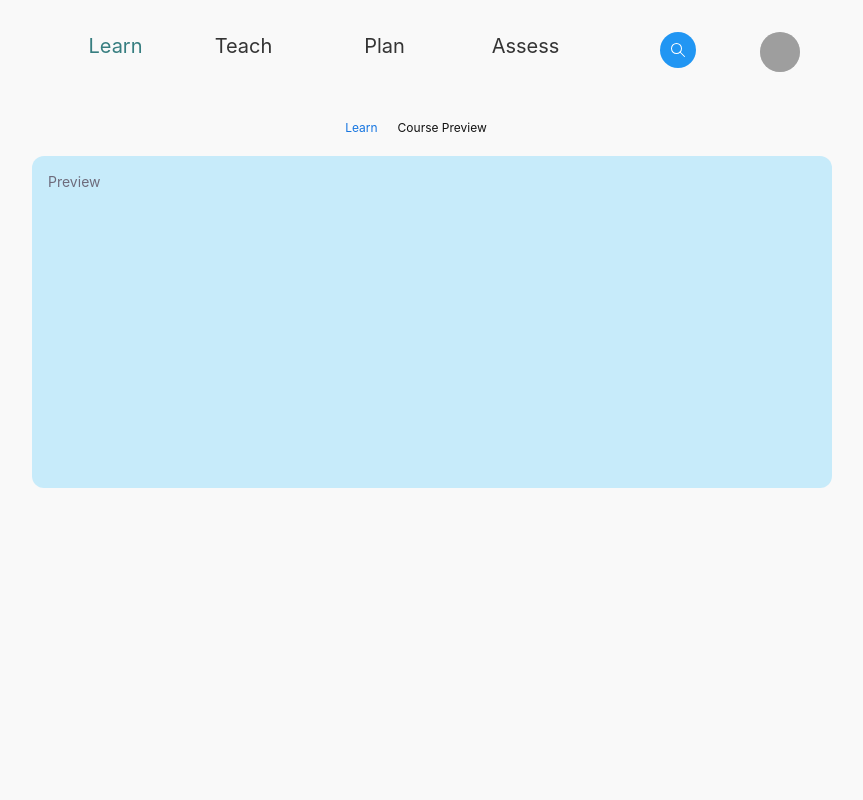
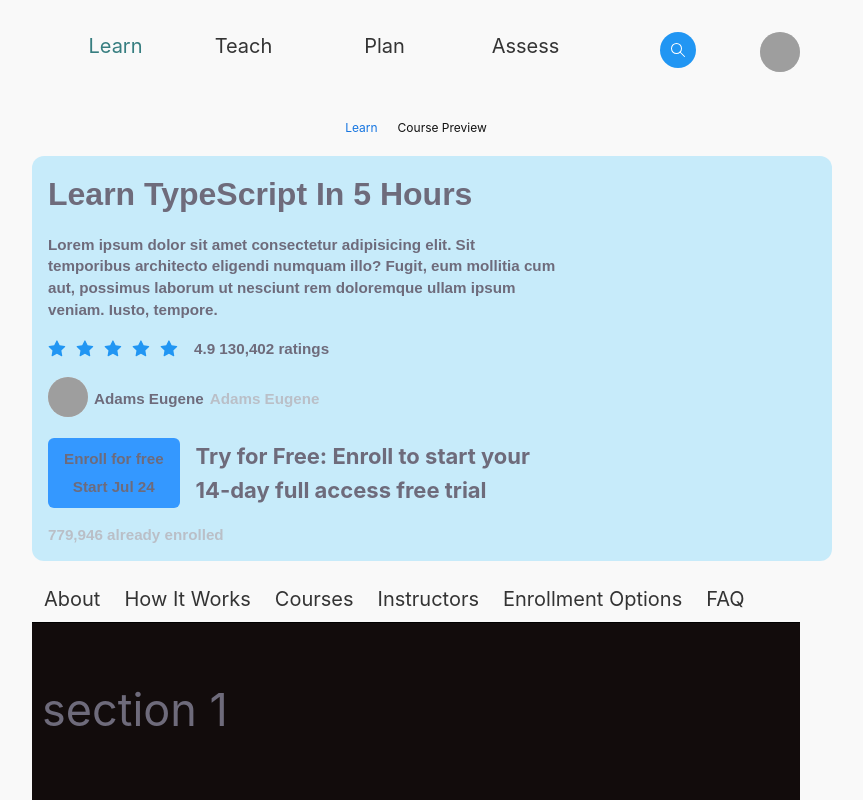
Before and after one commit to AdamsEugene/alpha-teacher, a React (Vite) app: page /learn/1/preview in a window 1280 px wide. Shown: the whole page, without its empty margins (224-1087 px from the left). Built offline with nearby package versions, Linux system fonts and the light colour scheme; grey boxes are pictures that could not be loaded; some icons are missing.

Commit message:
added course preview part 1

```diff
--- a/package.json
+++ b/package.json
@@ -20,6 +20,7 @@
     "react-phone-input-2": "^2.15.1",
     "react-redux": "^8.1.1",
     "react-router-dom": "^6.14.1",
+    "react-scroll": "^1.8.9",
     "react18-input-otp": "^1.1.3",
     "rsuite": "^5.37.0",
     "styled-components": "^6.0.2",
@@ -28,6 +29,7 @@
   "devDependencies": {
     "@types/react": "^18.2.14",
     "@types/react-dom": "^18.2.6",
+    "@types/react-scroll": "^1.8.7",
     "@typescript-eslint/eslint-plugin": "^5.61.0",
     "@typescript-eslint/parser": "^5.61.0",
     "@vitejs/plugin-react-swc": "^3.3.2",
--- /dev/null
+++ b/src/_shared/components/ConditionalRender.tsx
@@ -0,0 +1,10 @@
+/* eslint-disable @typescript-eslint/no-explicit-any */
+interface RenderProps {
+  renderIf: boolean;
+  children?: React.ReactNode;
+}
+
+export default function ConditionalRender({ renderIf, children }: RenderProps) {
+  if (!renderIf) return null;
+  return <>{children}</>;
+}
--- a/src/_shared/components/card/CourseCard.tsx
+++ b/src/_shared/components/card/CourseCard.tsx
@@ -23,7 +23,7 @@ export default function CourseCard(props: Props) {
                       <Avatar
                         size="sm"
                         circle
-                        src="https://avatars.githubusercontent.com/u/12592949"
+                        src="https://avatars.githubusercontent.com/u/8225666"
                         alt="@SevenOutman"
                       />
                     </SmallImage>
@@ -50,7 +50,7 @@ export default function CourseCard(props: Props) {
                       <Avatar
                         size="sm"
                         circle
-                        src="https://avatars.githubusercontent.com/u/12592949"
+                        src="https://avatars.githubusercontent.com/u/8225666"
                         alt="@SevenOutman"
                       />
                     </SmallImageBottom>
--- a/src/_shared/components/card/GlassContainer.tsx
+++ b/src/_shared/components/card/GlassContainer.tsx
@@ -21,4 +21,5 @@ const GlassContainerWrapper = styled.div`
   width: 100%;
   border-radius: 12px;
   padding: 8px;
+  backface-visibility: hidden;
 `;
--- a/src/modules/learn/Preview.tsx
+++ /dev/null
@@ -1,34 +0,0 @@
-/* eslint-disable @typescript-eslint/no-unsafe-member-access */
-/* eslint-disable @typescript-eslint/no-unsafe-return */
-import React from "react";
-import { styled } from "styled-components";
-import Animate from "../../_shared/components/Animate";
-
-const PreviewContainer = React.forwardRef((props, ref) => {
-  return (
-    <PreviewWrapper
-      {...props}
-      ref={ref as React.LegacyRef<HTMLDivElement> | undefined}
-    >
-      <TopPart>Preview</TopPart>
-    </PreviewWrapper>
-  );
-});
-
-export default function Preview() {
-  return <Animate children={PreviewContainer} />;
-}
-
-const PreviewWrapper = styled.div`
-  width: 100%;
-`;
-
-const TopPart = styled.div`
-  min-height: 300px;
-  width: 100%;
-  backdrop-filter: blur(16px) saturate(19%);
-  -webkit-backdrop-filter: blur(16px) saturate(19%);
-  background-color: rgba(52, 195, 255, 0.25);
-  border-radius: 12px;
-  padding: 16px;
-`;
--- /dev/null
+++ b/src/modules/learn/preview/Preview.tsx
@@ -0,0 +1,93 @@
+/* eslint-disable @typescript-eslint/no-unsafe-member-access */
+/* eslint-disable @typescript-eslint/no-unsafe-return */
+import React from "react";
+import { styled } from "styled-components";
+import Animate from "../../../_shared/components/Animate";
+import Typography from "../../../_shared/components/Typography";
+import { Avatar, Button, FlexboxGrid, Rate, Stack } from "rsuite";
+import PreviewDetails from "./PreviewDetails";
+
+const PreviewContainer = React.forwardRef((props, ref) => {
+  return (
+    <PreviewWrapper
+      {...props}
+      ref={ref as React.LegacyRef<HTMLDivElement> | undefined}
+    >
+      <TopPart>
+        <FlexboxGrid>
+          <FlexboxGrid.Item colspan={16}>
+            <Stack spacing={16} direction="column" alignItems="flex-start">
+              <Typography $variant="title">
+                Learn TypeScript In 5 Hours
+              </Typography>
+              <Typography>
+                Lorem ipsum dolor sit amet consectetur adipisicing elit. Sit
+                temporibus architecto eligendi numquam illo? Fugit, eum mollitia
+                cum aut, possimus laborum ut nesciunt rem doloremque ullam ipsum
+                veniam. Iusto, tempore.
+              </Typography>
+              <Stack spacing={6}>
+                <Rate defaultValue={4.9} size="xs" />
+                <Typography>4.9 130,402 ratings</Typography>
+              </Stack>
+              <Stack spacing={6}>
+                <Avatar
+                  size="md"
+                  circle
+                  src={
+                    (Math.random() * 10) % 2 === 0
+                      ? "https://avatars.githubusercontent.com/u/12592949"
+                      : "https://avatars.githubusercontent.com/u/8225666"
+                  }
+                  alt="@SevenOutman"
+                />
+                <Typography>Adams Eugene</Typography>
+                <Typography $color="grey">Adams Eugene</Typography>
+              </Stack>
+              <Stack spacing={16}>
+                <Button appearance="primary" size="lg">
+                  <Stack spacing={6} direction="column">
+                    <Typography>Enroll for free</Typography>
+                    <Typography>Start Jul 24</Typography>
+                  </Stack>
+                </Button>
+                <h4>
+                  Try for Free: Enroll to start your 14-day full access free
+                  trial
+                </h4>
+              </Stack>
+              <Typography $color="grey">779,946 already enrolled</Typography>
+            </Stack>
+          </FlexboxGrid.Item>
+          <FlexboxGrid.Item colspan={8}></FlexboxGrid.Item>
+        </FlexboxGrid>
+      </TopPart>
+      <BottomPart>
+        <PreviewDetails />
+      </BottomPart>
+    </PreviewWrapper>
+  );
+});
+
+export default function Preview() {
+  return <Animate children={PreviewContainer} />;
+}
+
+const PreviewWrapper = styled.div`
+  display: flex;
+  flex-direction: column;
+  gap: 16px;
+  width: 100%;
+`;
+
+const TopPart = styled.div`
+  min-height: 300px;
+  width: 100%;
+  backdrop-filter: blur(16px) saturate(19%);
+  -webkit-backdrop-filter: blur(16px) saturate(19%);
+  background-color: rgba(52, 195, 255, 0.25);
+  border-radius: 12px;
+  padding: 16px;
+`;
+
+const BottomPart = styled.div``;
--- /dev/null
+++ b/src/modules/learn/preview/PreviewDetails.tsx
@@ -0,0 +1,93 @@
+/* eslint-disable @typescript-eslint/no-unsafe-member-access */
+/* eslint-disable @typescript-eslint/no-unsafe-assignment */
+/* eslint-disable @typescript-eslint/no-explicit-any */
+import React from "react";
+import { Affix, Nav } from "rsuite";
+import { Link, animateScroll as scroll, Element } from "react-scroll";
+import { styled } from "styled-components";
+
+export default function PreviewDetails() {
+  const LinkItem = React.forwardRef((props: any, ref) => {
+    return (
+      <Link
+        {...props}
+        ref={ref as any}
+        activeClass="active"
+        to={props.to as string}
+        spy
+        smooth
+        offset={-70}
+        duration={500}
+      />
+    );
+  });
+
+  return (
+    <>
+      <Affix top={200}>
+        <Nav appearance="subtle">
+          <Nav.Item {...{ to: "section1" }} as={LinkItem}>
+            About
+          </Nav.Item>
+          <Nav.Item {...{ to: "section2" }} as={LinkItem}>
+            How It Works
+          </Nav.Item>
+          <Nav.Item {...{ to: "section3" }} as={LinkItem}>
+            Courses
+          </Nav.Item>
+          <Nav.Item {...{ to: "section4" }} as={LinkItem}>
+            Instructors
+          </Nav.Item>
+          <Nav.Item {...{ to: "section5" }} as={LinkItem}>
+            Enrollment Options
+          </Nav.Item>
+          <Nav.Item {...{ to: "section6" }} as={LinkItem}>
+            FAQ
+          </Nav.Item>
+        </Nav>
+      </Affix>
+      <Content>
+        <Element name="section1" className="element">
+          section 1
+        </Element>
+        <Element name="section2" className="element">
+          section 2
+        </Element>
+        <Element name="section3" className="element">
+          section 3
+        </Element>
+        <Element name="section4" className="element">
+          section 4
+        </Element>
+        <Element name="section5" className="element">
+          section 5
+        </Element>
+        <Element name="section5" className="element">
+          section 6
+        </Element>
+      </Content>
+    </>
+  );
+}
+
+const Wrapper = styled.div`
+  .element {
+    height: 1000px;
+    background-color: #120c0c;
+    font-size: 45px;
+    border-top: 1px solid #000;
+    padding-top: 55px;
+    padding-left: 10px;
+  }
+`;
+
+const Content = styled.div`
+  .element {
+    height: 1000px;
+    background-color: #120c0c;
+    font-size: 45px;
+    border-top: 1px solid #000;
+    padding-top: 55px;
+    padding-left: 10px;
+  }
+`;
--- a/src/routes/constants.tsx
+++ b/src/routes/constants.tsx
@@ -10,7 +10,7 @@ import CreateCourse from "../modules/learn/CreateCourse";
 import CreatingSection from "../modules/learn/CreatingSection";
 import Learn from "../modules/learn/Learn";
 import LearnOutlet from "../modules/learn/LearnOutlet";
-import Preview from "../modules/learn/Preview";
+import Preview from "../modules/learn/preview/Preview";
 import SectionContent from "../modules/learn/SectionContent";
 import SectionContentType from "../modules/learn/SectionContentType";
 import Plan from "../modules/plan/Plan";
```
Also changed, not shown: src/modules/learn/form/ViewInstructor.tsx (+47 -18 lines), 1 other file (tests, documents, lock files or other folders).
